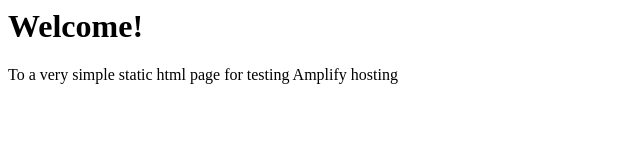
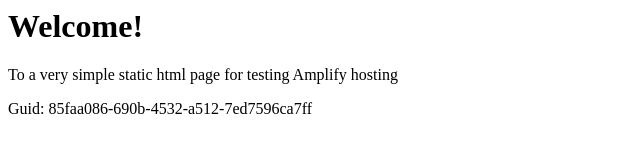
Before and after one commit to aws-aemilia-sin/Github-PR-Commit-Integration-Test-DoNotTouch-Gith-P5X5MO5I-v1-prod-ap-southeast-1, a website: page src/index.html in a window 1280 px wide. Shown: the whole page, without its empty margins (0-640 px from the left). Drawn offline with Linux system fonts and the light colour scheme.

Commit message:
commit from integ tests

```diff
--- a/src/index.html
+++ b/src/index.html
@@ -1,3 +1,5 @@
+
+
 <html lang="en">
 
 <head>
@@ -10,6 +12,6 @@
 <body>
     <h1>Welcome!</h1>
     <p>To a very simple static html page for testing Amplify hosting</p>
-</body>
+    <p>Guid: 85faa086-690b-4532-a512-7ed7596ca7ff</p></body>
 
 </html>
```
